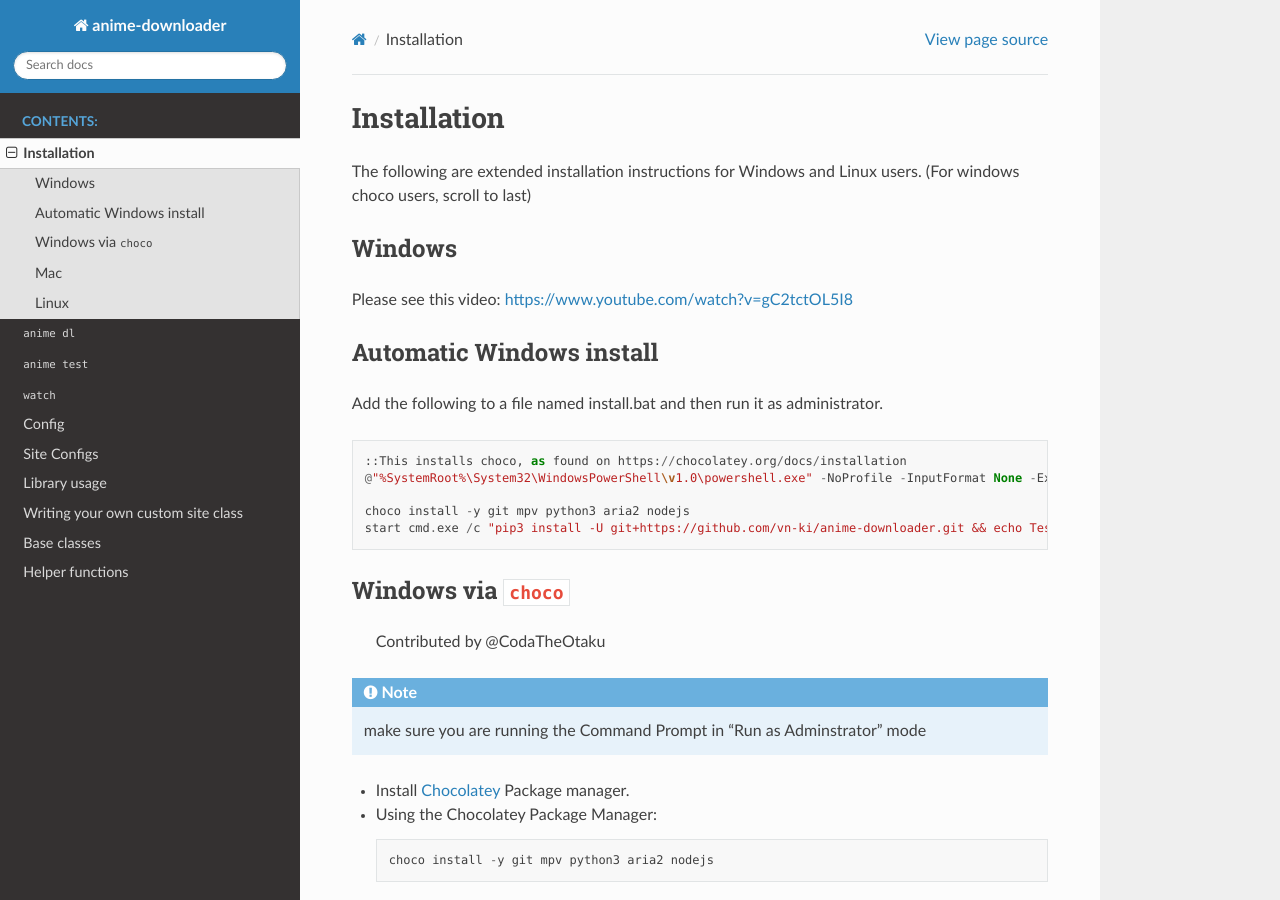
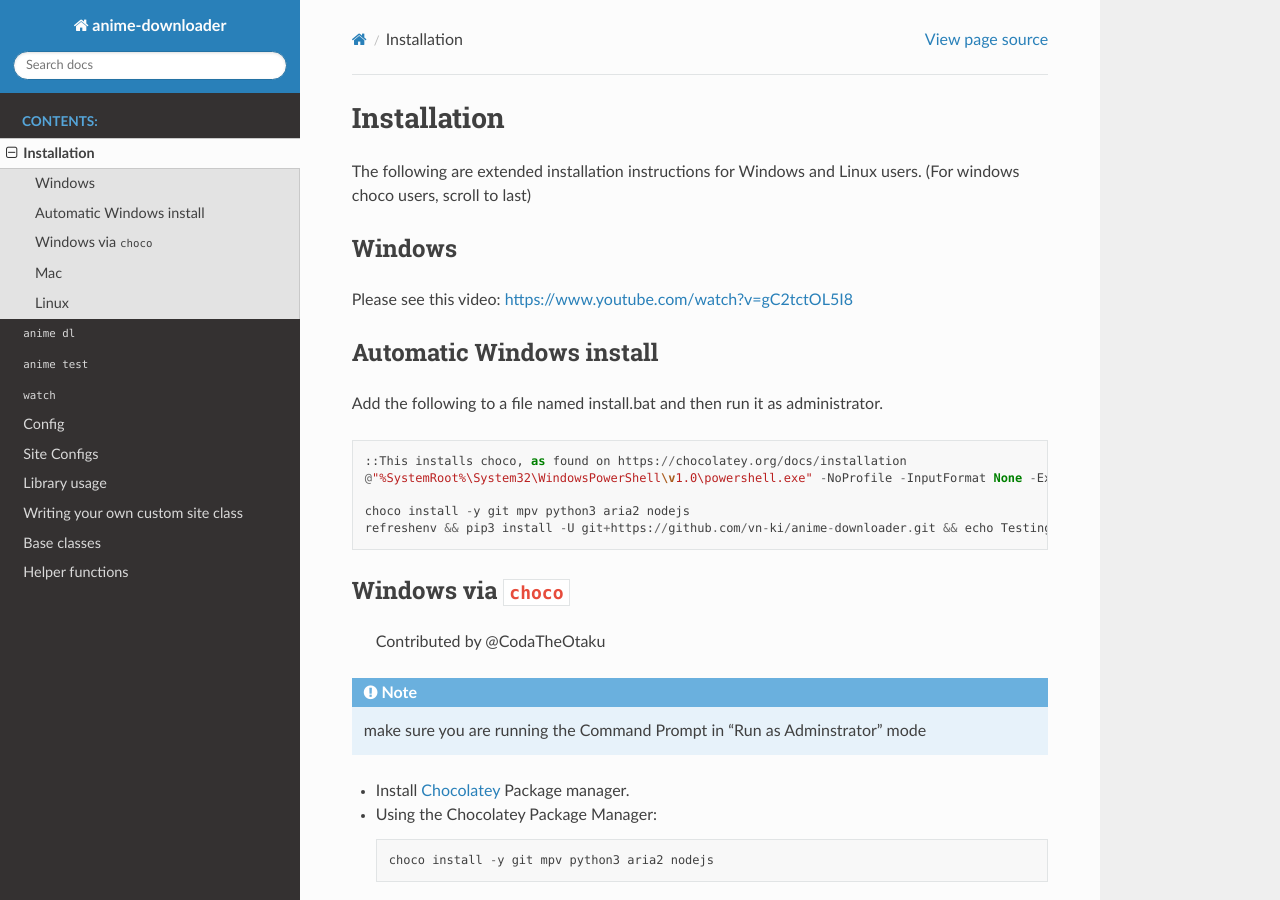
Before and after one commit to anime-dl/anime-downloader, a Sphinx documentation site: the page built from docs/usage/installation.rst, in a window 1280 px wide and 900 px high. Built offline with Sphinx 7.4.7 and the Read the Docs theme 2.0.0, drawn with Linux system fonts in a browser that asks for light colours.

Commit message:
updated automatic install
git needed to refresh path in order to complete the install

```diff
--- a/docs/usage/installation.rst
+++ b/docs/usage/installation.rst
@@ -21,7 +21,7 @@ Add the following to a file named install.bat and then run it as administrator.
    @"%SystemRoot%\System32\WindowsPowerShell\v1.0\powershell.exe" -NoProfile -InputFormat None -ExecutionPolicy Bypass -Command " [System.Net.ServicePointManager]::SecurityProtocol = 3072; iex ((New-Object System.Net.WebClient).DownloadString('https://chocolatey.org/install.ps1'))" && SET "PATH=%PATH%;%ALLUSERSPROFILE%\chocolatey\bin"
 
    choco install -y git mpv python3 aria2 nodejs
-   start cmd.exe /c "pip3 install -U git+https://github.com/vn-ki/anime-downloader.git && echo Testing providers, the install is done && anime test"
+   refreshenv && pip3 install -U git+https://github.com/vn-ki/anime-downloader.git && echo Testing providers, the install is done && anime test
 
 
 Windows via ``choco``
```
